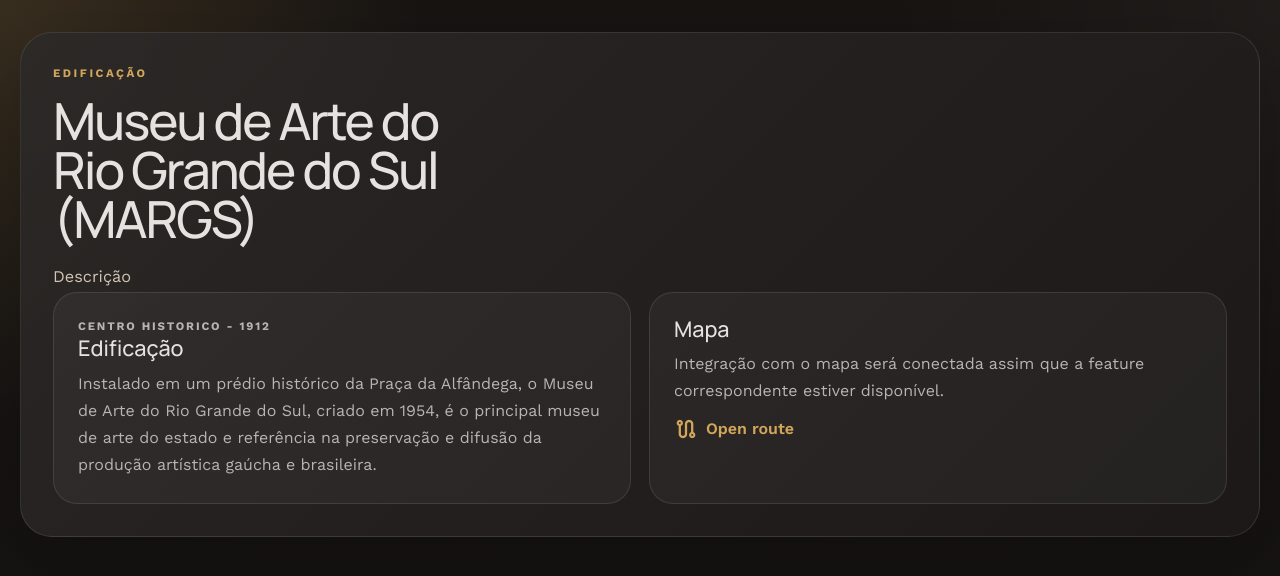
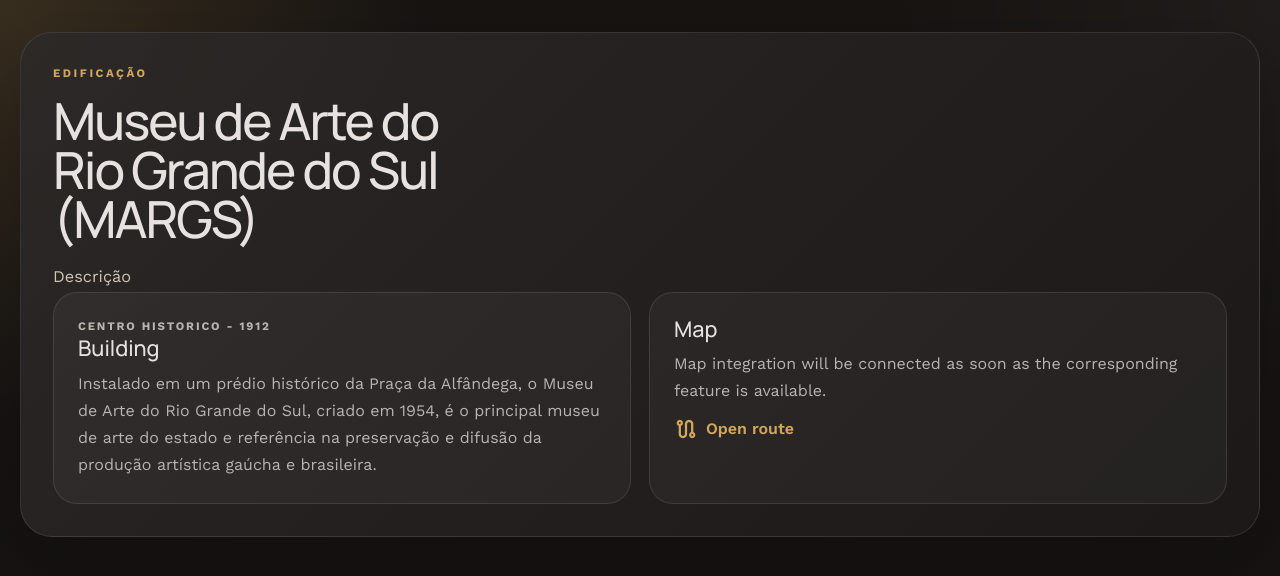
Before and after one commit to POA-Alema/UPAA-frontend, a Next.js app: page /buildings/margs in a window 1280 px wide. Shown: the top 576 px of the page. Built offline with nearby package versions, Linux system fonts and the light colour scheme.

Commit message:
Ajusta strings

```diff
--- a/src/app/layout.tsx
+++ b/src/app/layout.tsx
@@ -3,6 +3,7 @@ import type { Metadata } from "next";
 import { Manrope, Work_Sans } from "next/font/google";
 import type { ReactNode } from "react";
 import { ScrollRestoration } from "@/components/ScrollRestoration";
+import { I18nProvider } from "@/components/I18nProvider";
 import "./globals.css";
 import "leaflet/dist/leaflet.css";
 
@@ -42,7 +43,7 @@ export default function RootLayout({ children }: RootLayoutProps) {
       </head>
       <body>
         <ScrollRestoration />
-        {children}
+        <I18nProvider>{children}</I18nProvider>
       </body>
     </html>
   );
--- /dev/null
+++ b/src/components/I18nProvider.tsx
@@ -0,0 +1,13 @@
+"use client";
+
+import type { ReactNode } from "react";
+import { I18nextProvider } from "react-i18next";
+import i18n from "@/features/i18n";
+
+type I18nProviderProps = {
+  children: ReactNode;
+};
+
+export function I18nProvider({ children }: I18nProviderProps) {
+  return <I18nextProvider i18n={i18n}>{children}</I18nextProvider>;
+}
--- a/src/features/buildings/components/building-detail-panel.tsx
+++ b/src/features/buildings/components/building-detail-panel.tsx
@@ -1,3 +1,8 @@
+"use client";
+
+import { useTranslation } from "react-i18next";
+import "@/features/i18n";
+
 import type { Building } from "@/data/buildings";
 import { BuildingRouteLink } from "./building-route-link";
 
@@ -6,21 +11,24 @@ type BuildingDetailPanelProps = {
 };
 
 export function BuildingDetailPanel({ building }: BuildingDetailPanelProps) {
+  const { t } = useTranslation("common");
+
   return (
     <div className="content-grid">
-      {/* TODO: Implement dynamic data fetching for building details */}
       <article className="info-card">
         <p className="meta-line">
           {building.location} - {building.constructionPeriod}
         </p>
-        <h3>Edificação</h3>
+        <h3>{t("building.section_title", "Edificação")}</h3>
         <p>{building.description}</p>
       </article>
       <article className="info-card">
-        <h3>Mapa</h3>
+        <h3>{t("building.map_title", "Mapa")}</h3>
         <p>
-          Integração com o mapa será conectada assim que a feature correspondente
-          estiver disponível.
+          {t(
+            "building.map_placeholder",
+            "Integração com o mapa será conectada assim que a feature correspondente estiver disponível.",
+          )}
         </p>
         <BuildingRouteLink
           latitude={building.latitude}
--- a/src/features/buildings/components/building-route-link.tsx
+++ b/src/features/buildings/components/building-route-link.tsx
@@ -30,7 +30,7 @@ export function BuildingRouteLink({
       rel="noreferrer noopener"
       aria-label={t(
         "map.open_route_aria",
-        "Abrir rota em aplicativo de navegacao",
+        "Abrir rota em aplicativo de navegação",
       )}
       className={
         className ??
--- a/src/features/i18n.ts
+++ b/src/features/i18n.ts
@@ -17,7 +17,12 @@ const resources = {
         open_route: "Abrir rota",
         open_route_aria: "Abrir rota em aplicativo de navegação",
         image_label: "Imagem"
-
+      },
+      building: {
+        section_title: "Edificação",
+        map_title: "Mapa",
+        map_placeholder:
+          "Integração com o mapa será conectada assim que a feature correspondente estiver disponível."
       }
     }
   },
@@ -36,6 +41,12 @@ const resources = {
         open_route: "Open route",
         open_route_aria: "Open route in navigation app",
         image_label: "Image"
+      },
+      building: {
+        section_title: "Building",
+        map_title: "Map",
+        map_placeholder:
+          "Map integration will be connected as soon as the corresponding feature is available."
       }
     }
   },
@@ -54,6 +65,12 @@ const resources = {
         open_route: "Route öffnen",
         open_route_aria: "Route in Navigations-App öffnen",
         image_label: "Bild"
+      },
+      building: {
+        section_title: "Gebäude",
+        map_title: "Karte",
+        map_placeholder:
+          "Die Kartenintegration wird verfügbar sein, sobald die entsprechende Funktion bereitsteht."
       }
     }
   }
@@ -63,7 +80,7 @@ i18n
   .use(initReactI18next)
   .init({
     resources,
-    lng: 'en',// DEFAULT LANGUAGE - TESTS
+    lng: 'en',
     fallbackLng: 'de',
     interpolation: {
       escapeValue: false
--- a/src/features/map/components/map-markers.tsx
+++ b/src/features/map/components/map-markers.tsx
@@ -17,7 +17,6 @@ import type {
 } from "@/features/map/utils/map-buildings";
 import { buildExternalRouteUrl } from "@/features/map/utils/external-route";
 
-// Ícones
 const defaultIcon = new L.Icon({
   iconUrl: "/map-marker.svg",
   iconSize: [28, 40],
@@ -82,7 +81,7 @@ function MapPopupCard({
 
         {onRequestClose && (
           <button
-            aria-label="Fechar detalhes da edificação"
+            aria-label={t("map.close_details", "Fechar detalhes da edificação")}
             onClick={onRequestClose}
             className="group p-2 hover:bg-white/10 transition-all flex items-center justify-center rounded-full border-none bg-transparent shrink-0"
           >
@@ -177,7 +176,7 @@ function MapPopupCard({
               rel="noreferrer noopener"
               aria-label={t(
                 "map.open_route_aria",
-                "Abrir rota em aplicativo de navegacao",
+                "Abrir rota em aplicativo de navegação",
               )}
               className="group w-full border border-[#E9C46A]/50 font-bold py-4 px-6 rounded-xl flex items-center justify-between hover:bg-[#E9C46A]/10 active:scale-95 no-underline transition-all"
             >
```
Also changed, not shown: 1 other file (tests, documents, lock files or other folders).
